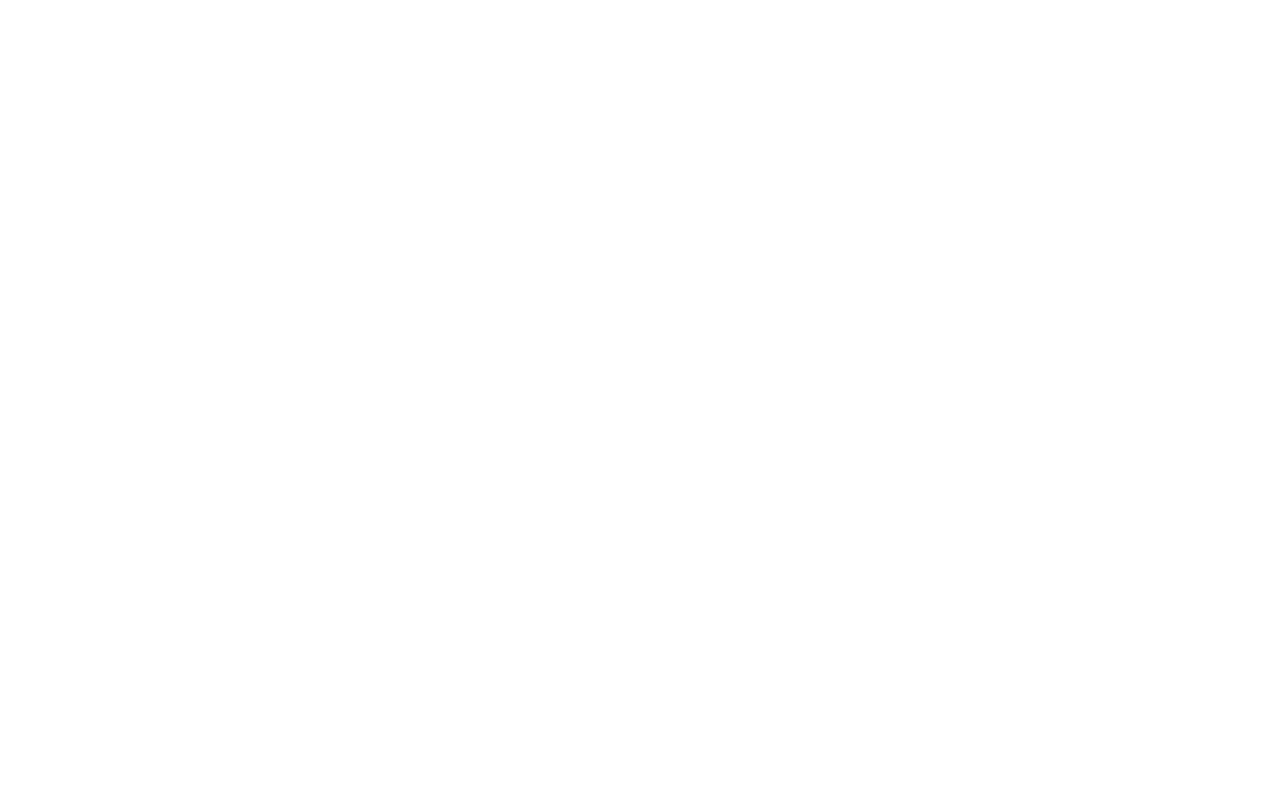
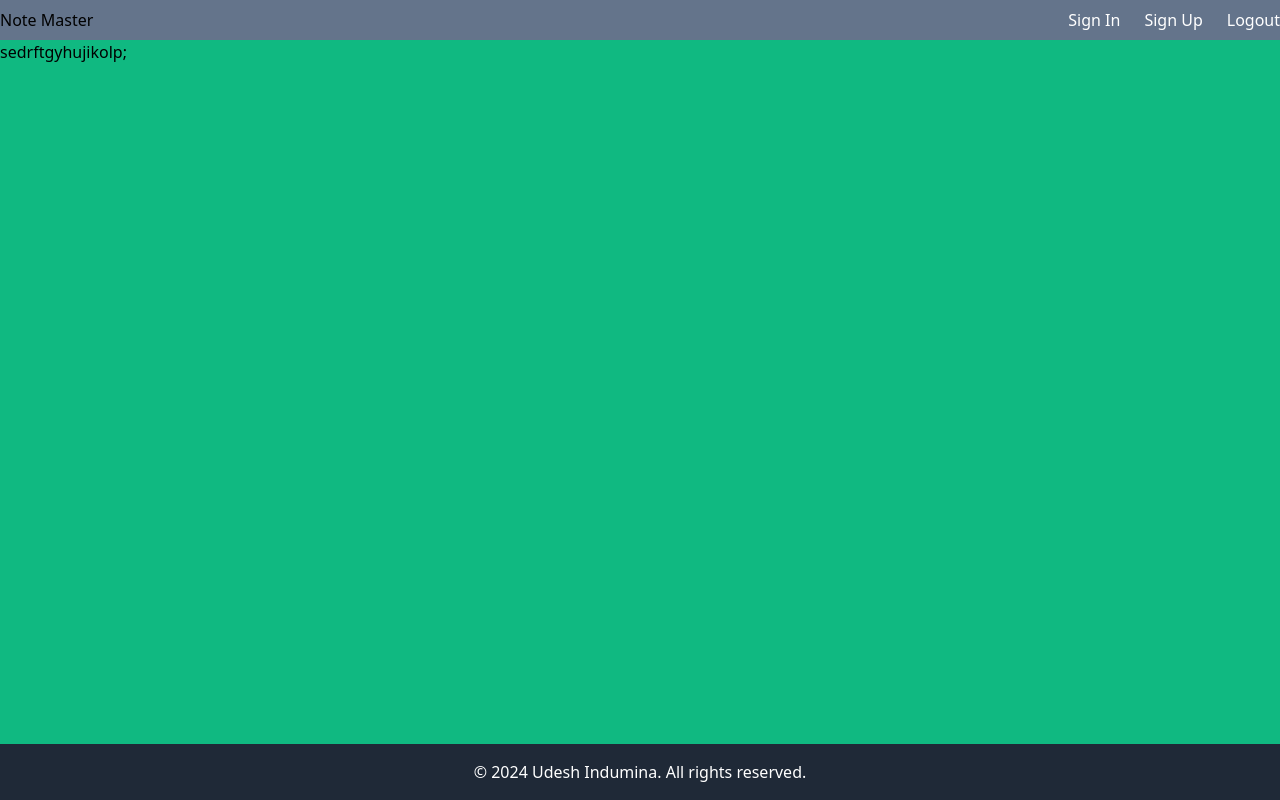
Before and after one commit to WAUdeshinduminaweerakoon/Note_Master, a React (Create React App) app in the folder frontendNew/note_master_frontend/: page / in a window 1280 px wide. Before the commit this address had no page. Built offline with nearby package versions, Linux system fonts and the light colour scheme.

Commit message:
Adding the Route path and tailwind css

```diff
--- a/frontendNew/note_master_frontend/src/App.js
+++ b/frontendNew/note_master_frontend/src/App.js
@@ -3,16 +3,29 @@
 import Signup from './Components/Signup';
 import SignIn from './Components/SignIn';
 import Notes from './Components/Notes';
+import Header from './Components/Header';
+import Footer from './Components/Footer';
+import Home from './Components/Home';
 
 function App() {
   return (
+
     <BrowserRouter>
+    <div className="flex flex-col h-screen">
+    <Header />
+      <div className="flex-1 overflow-y-auto bg-emerald-500">
       <Routes>
+      <Route path='/' element={<Home/>}></Route>
         <Route path='/Signup' element={<Signup/>}></Route>
         <Route path='/SignIn' element={<SignIn/>}></Route>
         <Route path='/Notes' element={<Notes/>}></Route>
       </Routes>
-    </BrowserRouter>
+    </div>
+    <Footer />
+  </div>
+  </BrowserRouter>
+
+
 
   );
 }
--- a/frontendNew/note_master_frontend/src/Components/CreateNote.jsx
+++ b/frontendNew/note_master_frontend/src/Components/CreateNote.jsx
@@ -9,6 +9,7 @@
         <textarea
         cols = {20}
         rows = {10}
+        value={inputText}
         placeholder='Type......'
         onChange={(e) => setInputText(e.target.value)}
         maxLength={200}
--- /dev/null
+++ b/frontendNew/note_master_frontend/src/Components/Footer.jsx
@@ -0,0 +1,16 @@
+import React from 'react';
+
+const Footer = () => {
+  return (
+    <footer className="flex items-center justify-center py-4 mt-auto text-white bg-gray-800">
+
+      <div className="container mx-auto">
+        <div className="flex items-center justify-center">
+          <p className="text-center">© 2024 Udesh Indumina. All rights reserved.</p>
+        </div>
+      </div>
+    </footer>
+  );
+};
+
+export default Footer;
--- /dev/null
+++ b/frontendNew/note_master_frontend/src/Components/Header.jsx
@@ -0,0 +1,24 @@
+import React from 'react';
+import { Link } from 'react-router-dom';
+
+const Header = () => {
+  const handleLogout = () => {
+    localStorage.removeItem('authToken');
+    window.location.href = '/';
+  };
+
+  return (
+    <header className='flex items-center justify-between w-full h-10 bg-slate-500'>
+      <div className="flex items-center space-x-6">
+        <h1>Note Master</h1>
+      </div>
+      <div className="flex items-center space-x-6">
+        <Link to="/signin" className="text-white hover:text-gray-300">Sign In</Link>
+        <Link to="/signup" className="text-white hover:text-gray-300">Sign Up</Link>
+        <button onClick={handleLogout} className="text-white hover:text-gray-300">Logout</button>
+      </div>
+    </header>
+  );
+};
+
+export default Header;
--- /dev/null
+++ b/frontendNew/note_master_frontend/src/Components/Home.jsx
@@ -0,0 +1,11 @@
+import React from 'react';
+
+const Home = () => {
+  return (
+    <div className="w-screen h-screen bg-emerald-500">
+      <h1>sedrftgyhujikolp;</h1>
+    </div>
+  );
+};
+
+export default Home;
--- a/frontendNew/note_master_frontend/src/Components/Note.jsx
+++ b/frontendNew/note_master_frontend/src/Components/Note.jsx
@@ -17,4 +17,4 @@
   )
 }
 
-export default Note
+export default Note;
--- a/frontendNew/note_master_frontend/src/Components/Notes.jsx
+++ b/frontendNew/note_master_frontend/src/Components/Notes.jsx
@@ -1,16 +1,16 @@
-import React, {useEffect, useState}  from 'react'
-import CreateNote from './CreateNote'
+import React, {useEffect, useState}  from 'react';
+import CreateNote from './CreateNote';
 import {v4 as uuid} from 'uuid';
 import Note from './Note';
 
 const Notes = () => {
-    const [inputText, setInputText] = useState("")
-    const [notes, setNotes] = useState([])
-    const [editToggle, setEditToggle]= useState(null)
+    const [inputText, setInputText] = useState("");
+    const [notes, setNotes] = useState([]);
+    const [editToggle, setEditToggle]= useState(null);
 
     const editHandler = (id, text) =>{
-        setEditToggle(id)
-        setInputText(text)
+        setEditToggle(id);
+        setInputText(text);
 
     }
     const saveHander = () =>{
@@ -19,7 +19,7 @@
                 note.id === editToggle?
                 {...note, text: inputText}
                 : note
-            )))
+            )));
         }else{
             setNotes((prevNotes)=>[
                 ...prevNotes,{
@@ -27,61 +27,62 @@
                     text: inputText
                 }
 
-            ])
+            ]);
         }
 
-        setInputText("")
-        setEditToggle(null)
-    }
+        setInputText("");
+        setEditToggle(null);
+    };
 
     const deleteHadler = (id) => {
-        const newNotes = notes.filter(n => n.id !== id)
-        setNotes(newNotes)
+        const newNotes = notes.filter(n => n.id !== id);
+        setNotes(newNotes);
 
-    }
+    };
     useEffect(()=>{
-        const data = JSON.parse(localStorage.getItem("Notes"))
+        const data = JSON.parse(localStorage.getItem("Notes"));
         if(data){
-            setNotes(data)
+            setNotes(data);
         }
-    }, [])
+    }, []);
 
     useEffect(()=>{
-        window.localStorage.setItem("Notes",JSON.stringify(notes))
-    },[notes])
+        window.localStorage.setItem("Notes",JSON.stringify(notes));
+    },[notes]);
   return (
-    <div>
+    <div >
         {
             notes.map((note)=>(
-                editToggle === note.id ?
+                editToggle === note.id ?(
                 <CreateNote
+                    // key={note.id}
                     inputText={inputText}
                     setInputText={setInputText}
                     saveHander={saveHander}
                 />
-                :
+                ):(
                 <Note
                     key={note.id}
                     id={note.id}
                     text={note.text}
-                    editHadler = {editHandler}
+                    editHandler = {editHandler}
                     deleteHadler = {deleteHadler}
 
-                >
-                </Note>
+                />
+                )
             ))
         }{
-            editToggle == null ?
+            editToggle == null && (
             <CreateNote
-            inputText={inputText}
-            setInputText={setInputText}
-            saveHander={saveHander}
-            />: <></>
+                inputText={inputText}
+                setInputText={setInputText}
+                saveHander={saveHander}
+            />)
 
         }
 
     </div>
-  )
+  );
 }
 
-export default Notes
+export default Notes;
--- a/frontendNew/note_master_frontend/src/Components/SignIn.jsx
+++ b/frontendNew/note_master_frontend/src/Components/SignIn.jsx
@@ -39,6 +39,7 @@
   };
 
   return (
+    <div className="flex items-center justify-center h-screen">
     <div className="max-w-md px-10 mx-auto mt-8 bg-red-300 py-7 rounded-xl">
       <h2 className="mb-4 text-2xl font-bold">Sign In</h2>
       {errorMessage && <p className="mb-4 text-red-600">{errorMessage}</p>}
@@ -52,7 +53,7 @@
             placeholder="Email"
             value={formData.email}
             onChange={handleChange}
-            className="w-full px-4 py-2 border border-gray-300 rounded-md"
+            className="w-full px-10 py-2 border border-gray-300 rounded-md"
             required
           />
         </div>
@@ -72,6 +73,7 @@
         <button type="submit" className="px-4 py-2 text-white bg-green-500 rounded-md hover:bg-green-600">Sign In</button>
       </form>
     </div>
+    </div>
   );
 };
 
--- a/frontendNew/note_master_frontend/src/Components/Signup.jsx
+++ b/frontendNew/note_master_frontend/src/Components/Signup.jsx
@@ -36,8 +36,9 @@
   };
 
   return (
-    <div className="max-w-md mx-auto mt-8">
-      <h2 className="text-2xl font-bold mb-4">Sign Up</h2>
+
+    <div className="max-w-md px-10 mx-auto mt-8 bg-red-300 py-7 rounded-xl">
+      <h2 className="mb-4 text-2xl font-bold">Sign Up</h2>
       <form onSubmit={handleSubmit} className="space-y-4">
         <div>
           <label htmlFor="firstname" className="block">First Name:</label>
@@ -47,7 +48,7 @@
             name="firstname"
             value={formData.firstname}
             onChange={handleChange}
-            className="border border-gray-300 rounded-md px-4 py-2 w-full"
+            className="w-full px-4 py-2 border border-gray-300 rounded-md"
             required
           />
         </div>
@@ -59,7 +60,7 @@
             name="lastname"
             value={formData.lastname}
             onChange={handleChange}
-            className="border border-gray-300 rounded-md px-4 py-2 w-full"
+            className="w-full px-4 py-2 border border-gray-300 rounded-md"
             required
           />
         </div>
@@ -71,7 +72,7 @@
             name="email"
             value={formData.email}
             onChange={handleChange}
-            className="border border-gray-300 rounded-md px-4 py-2 w-full"
+            className="w-full px-4 py-2 border border-gray-300 rounded-md"
             required
           />
         </div>
@@ -83,12 +84,12 @@
             name="password"
             value={formData.password}
             onChange={handleChange}
-            className="border border-gray-300 rounded-md px-4 py-2 w-full"
+            className="w-full px-4 py-2 border border-gray-300 rounded-md"
             required
           />
         </div>
 
-        <button type="submit"  className="bg-blue-500 text-white px-4 py-2 rounded-md hover:bg-blue-600">Sign Up</button>
+        <button type="submit"  className="px-4 py-2 text-white bg-blue-500 rounded-md hover:bg-blue-600">Sign Up</button>
       </form>
     </div>
   );
```
